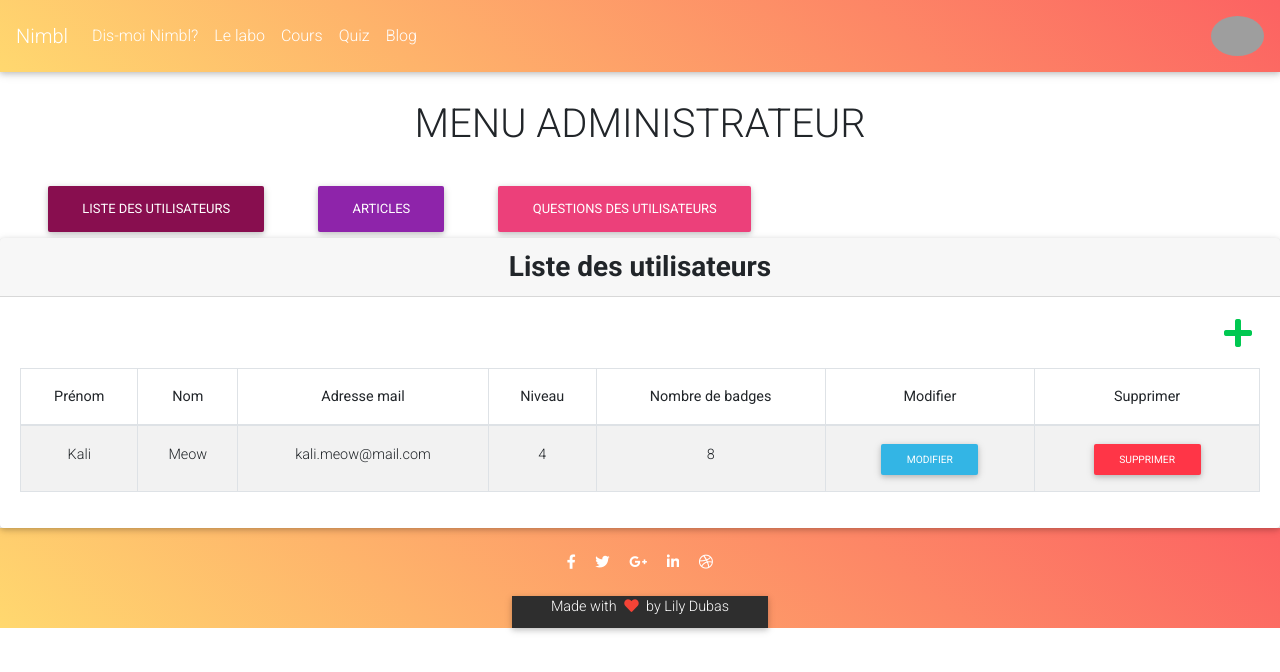
After one commit to LilyDubas/Nimbl, a PHP site: page /View/Mh08twnetR_view.php in a window 1280 px wide. The commit adds this page. Shown: the top 672 px of the page. Run offline with PHP 8.4, Linux system fonts and the light colour scheme; some libraries are stand-ins or nearby versions; grey boxes are pictures that could not be loaded.

Commit message:
connexion

```diff
--- /dev/null
+++ b/Controller/dis-moi_controller.php
@@ -0,0 +1,3 @@
+<?php
+
+ ?>
--- a/Share/header_controller.php
+++ b/Share/header_controller.php
@@ -26,21 +26,30 @@ if ($_SERVER['REQUEST_METHOD'] === 'POST' && isset($_POST['sign-in'])) {
     }
     else {
       // maintenant que l'email est validé on verifie le password
-      $regExPassword = '/^(?=.[\d])(?=.[A-Z])(?=.[a-z])(?=.[!@#$%^&])?[\w!@#$%^&]{8,}$/';
+      $regExPassword = '/^(?=.*[\d])(?=.*[A-Z])(?=.*[a-z])(?=.*[!@#$%^&])?[\w!@#$%^&]{8,}$/';
       $passwordOK = preg_match($regExPassword, $password);
       if ($passwordOK) {
         //check si l'utilisateur existe dans la bdd
-        include '../Model/user_connection.php';
+        require '../Model/user_connection.php';
         $user_info = check_user($email, $password);
-        // verifier que la fonction user_connection n'a pas renvoyé false donc que l'utilisateur est dans db
-        if (gettype($user_info) != 'boolean'){
-          if (password_verify($password, $user_info['password'])){
-            // mise en place du cookie avec la random key
-            setcookie('random_key', $user_info['random_key'], time() + (86400 * 7), '/');
-          }
-          else {
-            $error_message = 'email ou mot de passe invalide';
-          }
+        // vérifie que le mot de passe donné et le même que le mot de passe crypté dans la bdd
+        $password_checked = password_verify($password, $user_info['password']);
+        if ($password_checked == true){
+          // $validation_message = 'vous êtes bien connecté(e)';
+          // $display_validation_message = true;
+          $cookie_name = 'random_key';
+          $cookie_value = $user_info['random_key'];
+          // 86400 secondes dans une journée, fois 7 pour faire une semaine
+          $cookie_expiration_date = time() + (86400 * 7);
+          // Disponible sur toutes les pages du site
+          $cookie_path = '/';
+          // Créer le cookie d'identification de l'utilisateur
+          setcookie($cookie_name, $cookie_value, $cookie_expiration_date, $cookie_path);
+          // Attend une seconde et redirige vers le compte utilisateur
+          header('refresh:1;url=profil_view.php');
+        }
+        else {
+          $error_message = 'email ou mot de passe invalide';
         }
       }
       else {
--- a/Share/header_view.php
+++ b/Share/header_view.php
@@ -115,11 +115,11 @@ aria-hidden="true">
           <!--Body-->
           <div class="row">
             <div class="md-form mb-1">
-              <input type="text" name="firstname" id="firstname" class="form-control validate" placeholder="Ton nom">
+              <input type="text" name="firstname" id="firstname" class="form-control validate" placeholder="Ton prénom">
               <label data-error="wrong" data-success="right" for="firstname" ></label>
             </div>
             <div class="md-form mb-1 ml-4">
-              <input type="text" name="lastname" id="lastname" class="form-control validate" placeholder="Ton prénom">
+              <input type="text" name="lastname" id="lastname" class="form-control validate" placeholder="Ton nom">
               <label data-error="wrong" data-success="right" for="lastname"></label>
             </div>
           </div>
--- /dev/null
+++ b/View/Mh08twnetR_view.php
@@ -0,0 +1,71 @@
+<!DOCTYPE html>
+<html lang="fr" dir="ltr">
+<head>
+  <meta charset="UTF-8">
+  <meta name="viewport" content="width=device-width, initial-scale=1, shrink-to-fit=no">
+  <meta http-equiv="x-ua-compatible" content="ie=edge">
+  <title>Dis-moi</title>
+  <link rel="stylesheet" href="https://use.fontawesome.com/releases/v5.11.2/css/all.css">
+  <link rel="stylesheet" href="https://fonts.googleapis.com/css?family=Roboto:300,400,500,700&display=swap">
+<?php require '../Share/css_links.html' ?>
+</head>
+<body>
+  <!--Navbar -->
+<?php include '../Share/header_view.php' ?>
+
+<h1 class="text-center text-uppercase py-4">Menu administrateur</h1>
+<div class="d-flex" id="buttons">
+  <button type="button" class="btn btn-unique ml-5">Liste des utilisateurs</button>
+  <button type="button" class="btn btn-purple ml-5">Articles</button>
+  <button type="button" class="btn btn-pink ml-5">Questions des utilisateurs</button>
+</div>
+<!-- Editable table -->
+<div class="card">
+  <h3 class="card-header text-center font-weight-bold">Liste des utilisateurs</h3>
+  <div class="card-body">
+    <div id="table" class="table-editable">
+      <span class="table-add float-right mb-3 mr-2"><a href="#!" class="text-success"><i
+            class="fas fa-plus fa-2x" aria-hidden="true"></i></a></span>
+      <table class="table table-bordered table-responsive-md table-striped text-center">
+        <thead>
+          <tr>
+            <th class="text-center">Prénom</th>
+            <th class="text-center">Nom</th>
+            <th class="text-center">Adresse mail</th>
+            <th class="text-center">Niveau</th>
+            <th class="text-center">Nombre de badges</th>
+            <th class="text-center">Modifier</th>
+            <th class="text-center">Supprimer</th>
+          </tr>
+        </thead>
+        <tbody>
+          <tr>
+            <td class="pt-3-half" contenteditable="true">Kali</td>
+            <td class="pt-3-half" contenteditable="true">Meow</td>
+            <td class="pt-3-half" contenteditable="true">kali.meow@mail.com</td>
+            <td class="pt-3-half" contenteditable="true">4</td>
+            <td class="pt-3-half" contenteditable="true">8</td>
+            <td>
+              <span class="table-remove"><button type="button"
+                  class="btn btn-info btn-rounded btn-sm my-0">Modifier</button></span>
+            </td>
+            <td>
+              <span class="table-remove"><button type="button"
+                  class="btn btn-danger btn-rounded btn-sm my-0">Supprimer</button></span>
+            </td>
+          </tr>
+          <!-- This is our clonable table line -->
+        </tbody>
+      </table>
+    </div>
+  </div>
+</div>
+<!-- Editable table -->
+
+
+<?php require '../Share/js_links.html' ?>
+
+    </body>
+    <!-- Footer -->
+<?php include '../Share/footer.php' ?>
+    </html>
--- a/assets/css/style.css
+++ b/assets/css/style.css
@@ -37,4 +37,23 @@ p:not(.love){
 #image-latest-news{
   width:100%;
 }
+b{
+  font-weight: bold;
+}
 /* page Dis-moi */
+/* page sealions */
+#sealions-text{
+  width: 100%;
+  text-align: justify;
+}
+/* page saisons */
+#world-climats{
+width: 100%;
+}
+#climats-list{
+  text-align: justify;
+}
+#question-el-nino{
+  width: 30%;
+  margin-left: 40%;
+}
```
Also changed, not shown: Controller/header_index_controller.php (+27 -1 lines), View/dis-moi_view.php (+12 -8 lines), View/header_index_view.php (+4 -3 lines), View/profil_view.php (+3 -7 lines), View/sealions_view.php (added, +69 -0 lines), View/seasons_view.php (added, +78 -0 lines), assets/img/climats_world_larousse.jpg (added), assets/img/sealions.jpg (added), assets/img/seasons-page.jpg (added).
